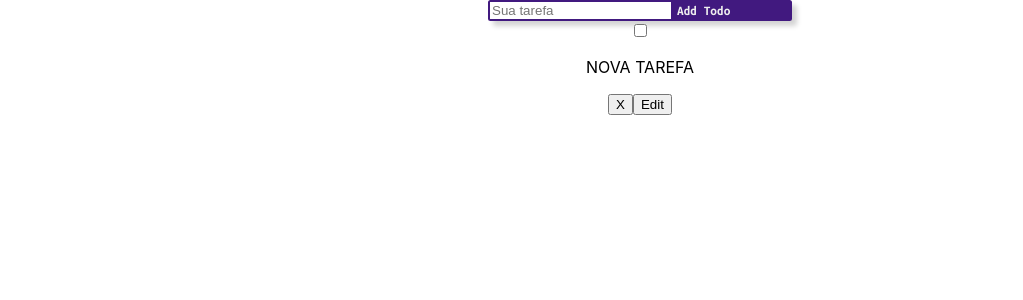
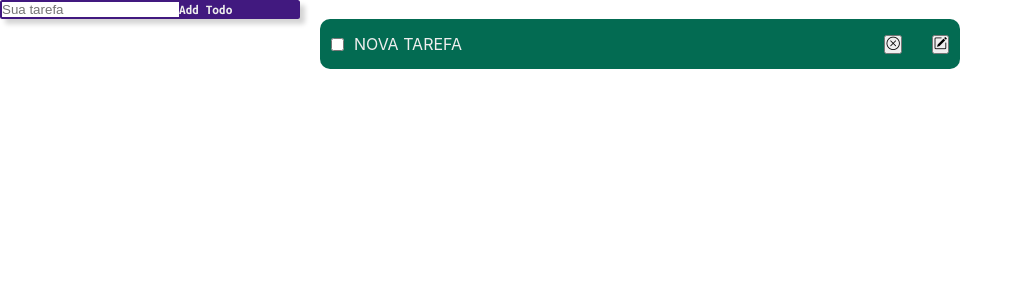
Before and after one commit to IagoMesquita/todo-list-frontend, a React (Create React App) app: page / in a window 1280 px wide. Shown: the top 300 px of the page, without its empty margins (0-1023 px from the left). Built offline with nearby package versions, Linux system fonts and the light colour scheme.

Commit message:
style: component NewTodo

```diff
--- a/public/index.html
+++ b/public/index.html
@@ -9,6 +9,7 @@
       name="description"
       content="Web site created using create-react-app"
     />
+    <link rel="stylesheet" href="https://cdn.jsdelivr.net/npm/bootstrap-icons@1.8.2/font/bootstrap-icons.css">
     <link rel="apple-touch-icon" href="%PUBLIC_URL%/logo192.png" />
     <!--
       manifest.json provides metadata used when your web app is installed on a
--- a/src/App.css
+++ b/src/App.css
@@ -1,38 +1,5 @@
-.App {
-  text-align: center;
+* {
+  margin: 0;
+  padding: 0;
+  box-sizing: border-box;
 }
-
-.App-logo {
-  height: 40vmin;
-  pointer-events: none;
-}
-
-@media (prefers-reduced-motion: no-preference) {
-  .App-logo {
-    animation: App-logo-spin infinite 20s linear;
-  }
-}
-
-.App-header {
-  background-color: #282c34;
-  min-height: 100vh;
-  display: flex;
-  flex-direction: column;
-  align-items: center;
-  justify-content: center;
-  font-size: calc(10px + 2vmin);
-  color: white;
-}
-
-.App-link {
-  color: #61dafb;
-}
-
-@keyframes App-logo-spin {
-  from {
-    transform: rotate(0deg);
-  }
-  to {
-    transform: rotate(360deg);
-  }
-}
--- a/src/componets/AddTodo/addTodo.css
+++ b/src/componets/AddTodo/addTodo.css
@@ -6,7 +6,7 @@
   border-radius: 2.5px;
   background-color: #41197F;
   box-shadow: 5px 5px 5px 0px #0000002c;
-  margin: auto;
+  /* margin: auto; */
   width: 300px;
 }
 .shearch {
--- /dev/null
+++ b/src/componets/NewTodo/NewTodo.css
@@ -0,0 +1,30 @@
+.new-todo {
+  border-radius: 10px;
+  display: flex;
+  justify-content: space-around;
+  align-items:center;
+
+  width: 50vw;
+  height: 50px;
+  background-color: #036B52;
+  color: #EEEEEE;
+  margin: auto;
+}
+
+.check-task {
+  /* border: 1px solid red; */
+  width: 38vw;
+  display: flex;
+  justify-content: flex-start;
+  align-items: center;
+  column-gap: 10px;
+}
+
+.del-edit {
+  /* border: 1px solid red; */
+  width: 110px;
+  display: flex;
+  justify-content: flex-end;
+  column-gap: 30px;
+
+}
--- a/src/componets/NewTodo/index.jsx
+++ b/src/componets/NewTodo/index.jsx
@@ -1,12 +1,21 @@
 import React from 'react';
+import './NewTodo.css';
 
 function NewTodo() {
   return (
     <div className="new-todo">
-      <input type="checkbox" name="" id="" />
-      <p>NOVA TAREFA</p>
-      <button type="button">X</button>
-      <button type="button">Edit</button>
+      <div className="check-task">
+        <input type="checkbox" name="" id="" />
+        <p>NOVA TAREFA</p>
+      </div>
+      <div className="del-edit">
+        <button type="button">
+          <i className="bi bi-x-circle" />
+        </button>
+        <button type="button">
+          <i className="bi bi-pencil-square" />
+        </button>
+      </div>
     </div>
   );
 }
```
